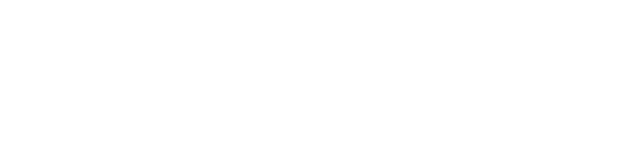
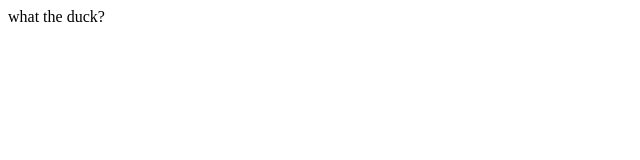
Before and after one commit to KyoungsupShin/kyoungsup-shin.github.io, a plain HTML site: page index.html in a window 1280 px wide. Shown: the whole page, without its empty margins (0-640 px from the left). Drawn offline with Linux system fonts and the light colour scheme.

Commit message:
add body

```diff
--- a/index.html
+++ b/index.html
@@ -6,6 +6,6 @@
     <title>Document</title>
 </head>
 <body>
-
+    what the duck?
 </body>
 </html>
```
